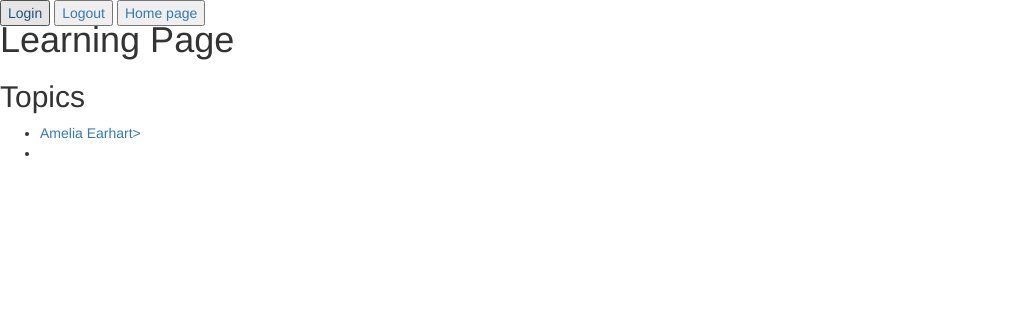
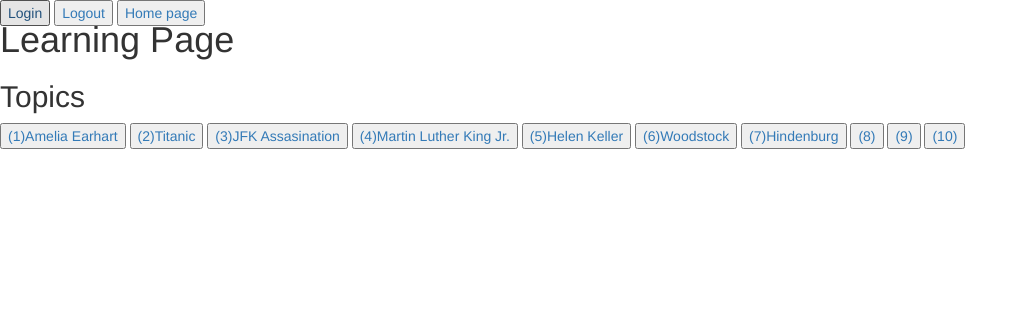
Before and after one commit to frinellkd/Learningpage, a Flask app: page / in a window 1280 px wide. Shown: the top 310 px of the page, without its empty margins (0-1028 px from the left). Run offline with Flask 2, Linux system fonts and the light colour scheme; some libraries are stand-ins or nearby versions.

Commit message:
Done with day 3 - now have a working button that when pushed automatically starts the correlated video.

```diff
--- a/model.py
+++ b/model.py
@@ -109,7 +109,7 @@ class Topic_video(db.Model):
     topic_video_id = db.Column(Integer, autoincrement=True, primary_key=True)
     video_key = db.Column(Integer, nullable=False)
     topic_id = db.Column(Integer, ForeignKey('topics.topic_id'), nullable=False)
-    topic_thumbnail = db.Column(String(50), nullable=True)
+
 
     # Define relationship with Topic
     topic = db.relationship("Topic",
--- a/server.py
+++ b/server.py
@@ -90,8 +90,9 @@ def log_out():
 @app.route('/view')
 def view_topic_selected():
 
+    youtube_key='KPrBgNXpV7w'
 
-    return render_template("view.html")
+    return render_template("view.html", youtube_key=youtube_key)
 
 @app.route('/users/<int:id>')
 def userinfo(id):
--- a/templates/base.html
+++ b/templates/base.html
@@ -22,7 +22,11 @@
     <a href="/logout"><button type='button' id='logout'>Logout</button></a>
     <a href="/"><button type='button' id='homepage'>Home page</button></a>
     </div>
+
+    <script src="https://code.jquery.com/jquery.js"></script>
+    <script src="https://maxcdn.bootstrapcdn.com/bootstrap/3.3.4/js/bootstrap.min.js"></script>
+
   {% block content %} put your content here {% endblock %}
-  <script src="https://maxcdn.bootstrapcdn.com/bootstrap/3.3.4/js/bootstrap.min.js"></script>
+
 </body>
 </html>
--- a/templates/homepage.html
+++ b/templates/homepage.html
@@ -4,8 +4,19 @@
 <h1>Learning Page</h1>
 
 <h2>Topics</h2>
-<ul>
-    <li><a href = "/view"<button>Amelia Earhart</button>><li>
 
-</table>
+    <a href="/view"><button type='button' id='Topic1'>(1)Amelia Earhart</button></a>
+    <a href="/view"><button type='button' id='Topic2'>(2)Titanic</button></a>
+    <a href="/view"><button type='button' id='Topic3'>(3)JFK Assasination</button></a>
+    <a href="/view"><button type='button' id='Topic4'>(4)Martin Luther King Jr.</button></a>
+    <a href="/view"><button type='button' id='Topic5'>(5)Helen Keller</button></a>
+    <a href="/view"><button type='button' id='Topic6'>(6)Woodstock</button></a>
+    <a href="/view"><button type='button' id='Topic1'>(7)Hindenburg</button></a>
+    <a href="/view"><button type='button' id='Topic1'>(8)</button></a>
+    <a href="/view"><button type='button' id='Topic1'>(9)</button></a>
+    <a href="/view"><button type='button' id='Topic1'>(10)</button></a>
+
+
+
+
 {% endblock %}.
--- a/templates/user_info.html
+++ b/templates/user_info.html
@@ -23,5 +23,7 @@
             </tr>
         {% endfor %}
 
+    <!-- Will add information here to display the awards won.     -->
+
 </container>
 {% endblock %}
```
Also changed, not shown: templates/view.html (+25 -2 lines).
